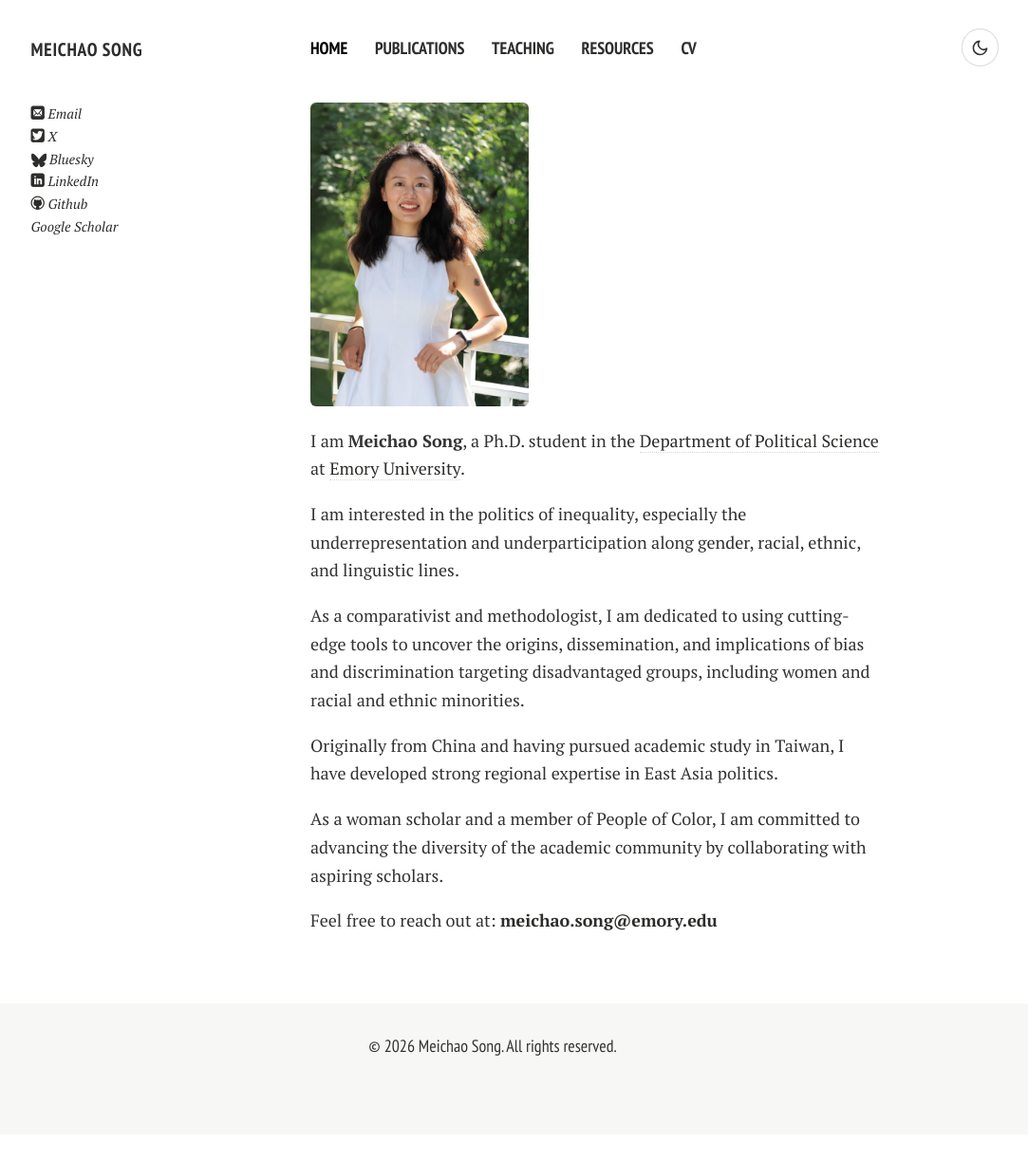
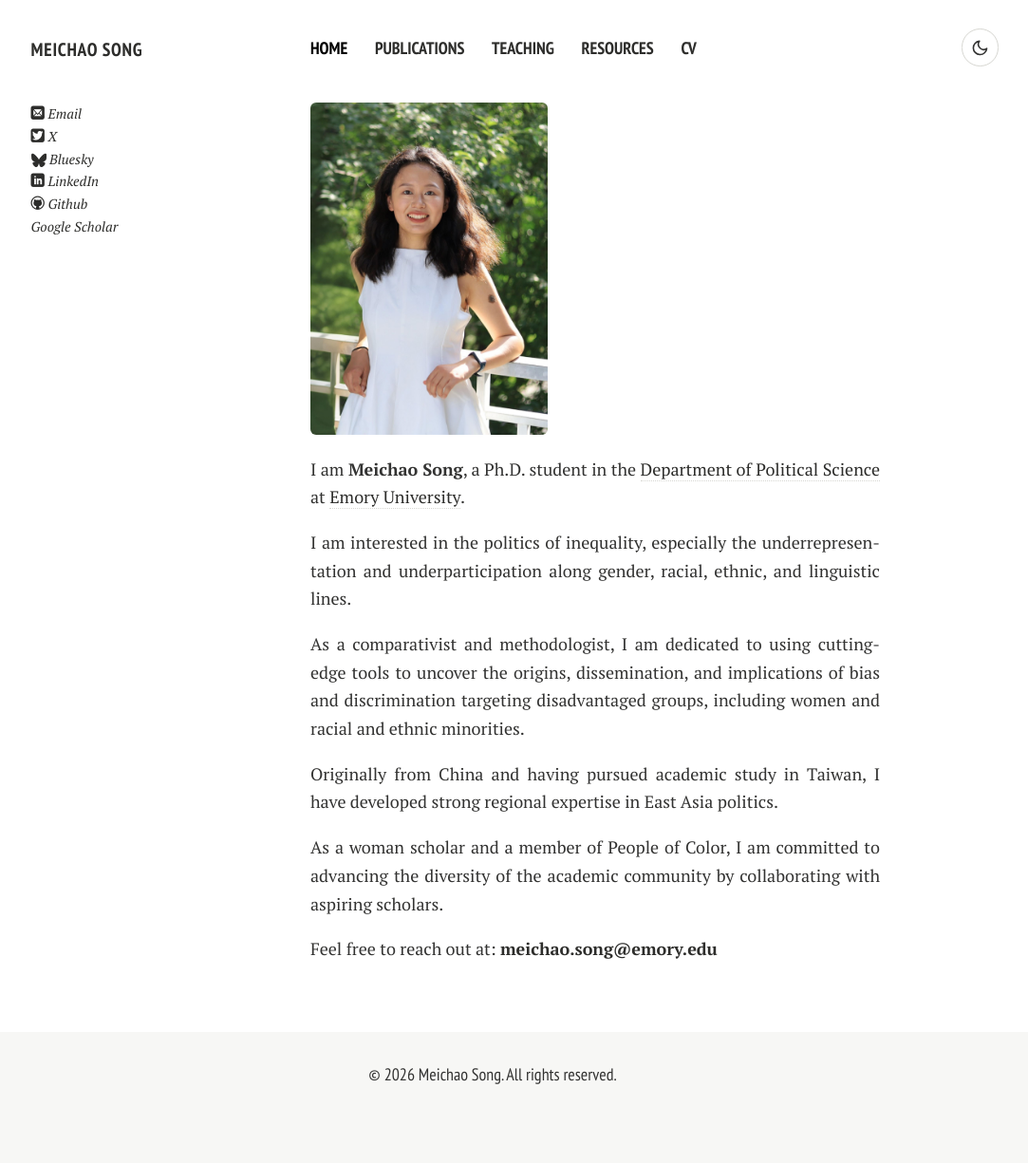
Before and after one commit to MeichaoPoliSci/MeichaoCV202606, a Jekyll site: the page built from index.md, in a window 1280 px wide. Shown: the whole page at 95% size, without its empty margins (121-1204 px from the left). Built offline with Jekyll 4.4.1, drawn with Linux system fonts in a browser that asks for light colours; nearby versions of some CDN libraries; comment, search, counter and statistics services are not loaded; a style sheet for code colours, icons or effects is not loaded; before the commit the page ends 1195 px from its top, so only the background shows below that.

Commit message:
Adjust home profile photo and text alignment

```diff
--- a/assets/css/theme-toggle.css
+++ b/assets/css/theme-toggle.css
@@ -250,6 +250,10 @@ html[data-theme="dark"] .footer-wrap {
   max-width: 600px;
   line-height: 1.65;
   font-size: 1rem;
+  text-align: justify;
+  text-align-last: left;
+  text-justify: inter-word;
+  hyphens: auto;
 }
 
 .bio-text p {
@@ -260,8 +264,8 @@ html[data-theme="dark"] .footer-wrap {
 
 .profile-photo {
   display: block;
-  width: 230px;
-  height: 320px;
+  width: 250px;
+  height: 350px;
   margin: 0;
   border-radius: 6px;
   object-fit: cover;
@@ -270,7 +274,7 @@ html[data-theme="dark"] .footer-wrap {
 @media only screen and (min-width: 86.375em) {
   .home-profile {
     display: grid;
-    grid-template-columns: minmax(0, 600px) 230px;
+    grid-template-columns: minmax(0, 600px) 250px;
     column-gap: 48px;
     align-items: start;
   }
@@ -426,7 +430,7 @@ html[data-theme="dark"] .footer-wrap {
   }
 
   .profile-photo {
-    width: min(72vw, 230px);
+    width: min(76vw, 250px);
     height: auto;
     margin-left: auto;
     margin-right: auto;
```
